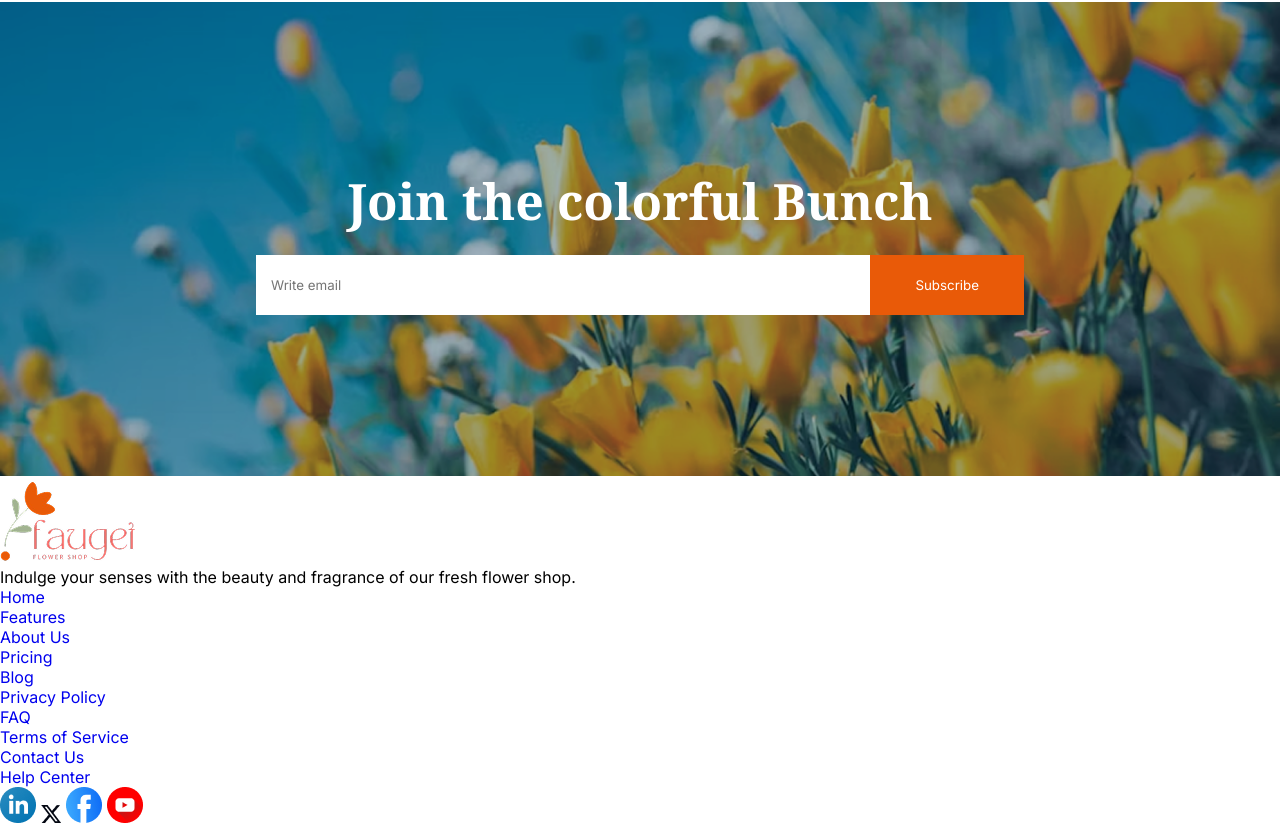
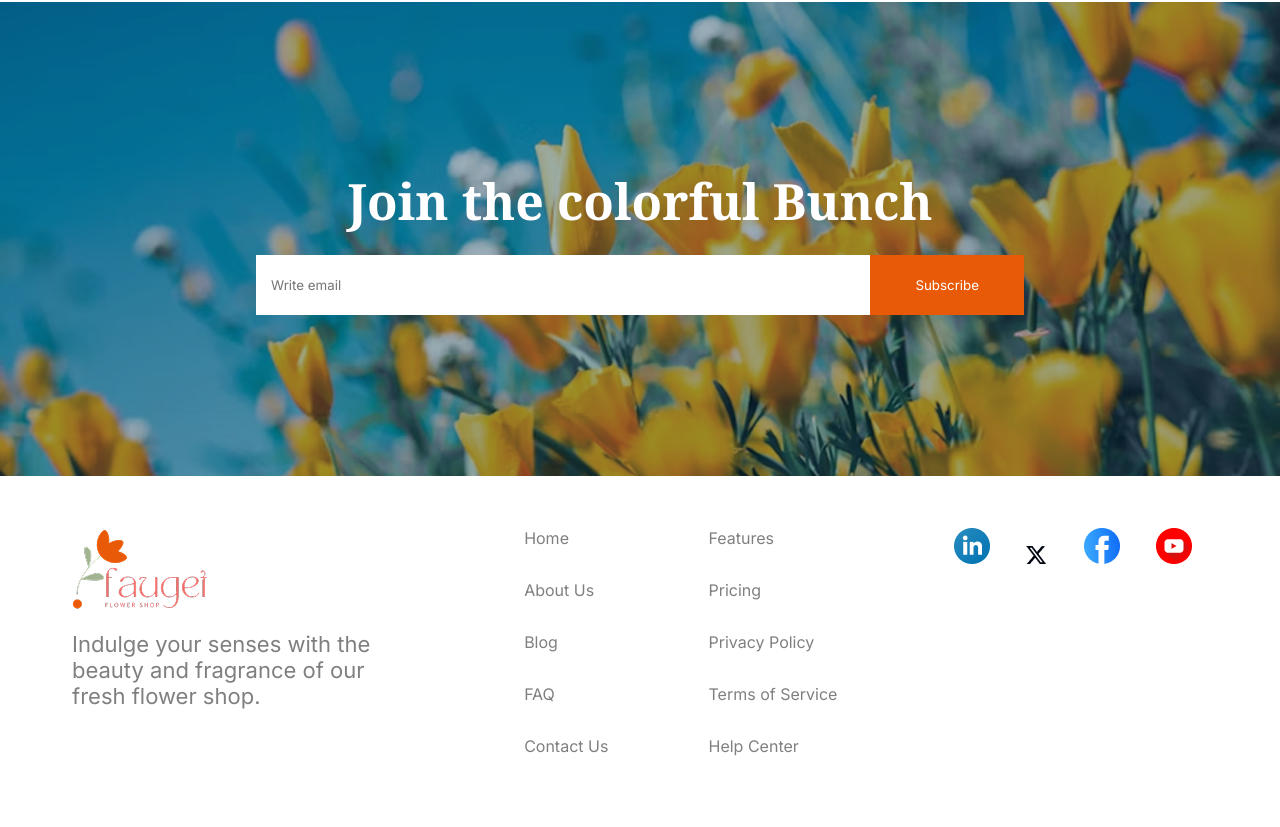
Before and after one commit to jakaria9499/B12A02, a plain HTML site: page index.html in a window 1280 px wide. Shown: the part 3609-4436 px from the top of the page. Drawn offline with Linux system fonts and the light colour scheme.

Commit message:
website almost complete

```diff
--- a/index.html
+++ b/index.html
@@ -149,21 +149,21 @@
                 <img src="assets/logo.png" alt="logo">
                 <p>Indulge your senses with the beauty and fragrance of our fresh flower shop. </p>
             </div>
-            <div class="link-item">
-                <ul>
-                    <li><a href="#">Home</a></li>
-                    <li><a href="#">Features</a></li>
-                    <li><a href="#">About Us</a></li>
-                    <li><a href="#">Pricing</a></li>
-                    <li><a href="#">Blog</a></li>
-                    <li><a href="#">Privacy Policy</a></li>
-                    <li><a href="#">FAQ</a></li>
-                    <li><a href="#">Terms of Service</a></li>
-                    <li><a href="#">Contact Us</a></li>
-                    <li><a href="#">Help Center</a></li>
-                </ul>
+            <div class="link-item-one">
+                <a href="#">Home</a>
+                <a href="#">About Us</a>
+                <a href="#">Blog</a>
+                <a href="#">FAQ</a>
+                <a href="#">Contact Us</a>
             </div>
-            <div class="footer-logo">
+            <div class="link-item-two">
+                <a href="#">Features</a>
+                <a href="#">Pricing</a>
+                <a href="#">Privacy Policy</a>
+                <a href="#">Terms of Service</a>
+                <a href="#">Help Center</a>
+            </div>
+            <div class="footer-website-link">
                 <img src="assets/icon-linkedin.png" alt="linkedin link">
                 <img src="assets/icon-twitter.png" alt="twitter link">
                 <img src="assets/icon-facebook.png" alt="facebook link">
--- a/style.css
+++ b/style.css
@@ -292,7 +292,38 @@ main{
 }
 
 
+/* footer section style  */
 
+footer{
+    width: 100%;
+    height: 21rem;
+}
+.footer{
+    max-width: 71rem;
+    margin: 0 auto;
+    display: flex;
+    justify-content: space-between;
+    padding-top: 3rem;
+}
+.footer .footer-hero {
+    max-width: 22rem;;
+}
+.footer .footer-hero p{
+    margin-top: 1rem;
+    font-size: 22px;
+    color:var(--secondary-color);
+}
+.link-item-one, .link-item-two {
+    display: flex;
+    flex-direction: column;
+    gap: 2rem;
+}
+.link-item-one a , .link-item-two a {
+    color: var(--secondary-color);
+}
+.footer-website-link img{
+    margin: 0 1rem;
+}
 
 /* responsive design */
 
```
